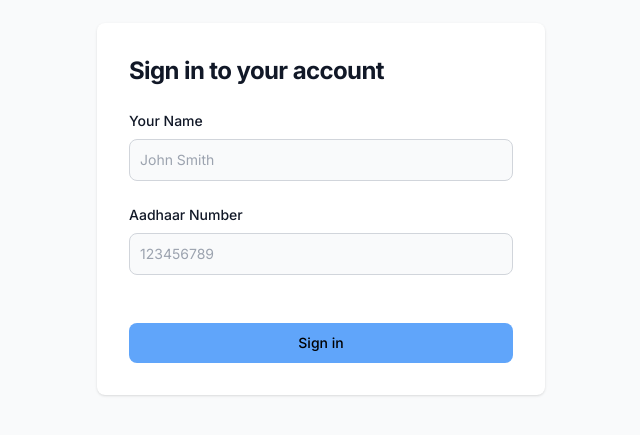
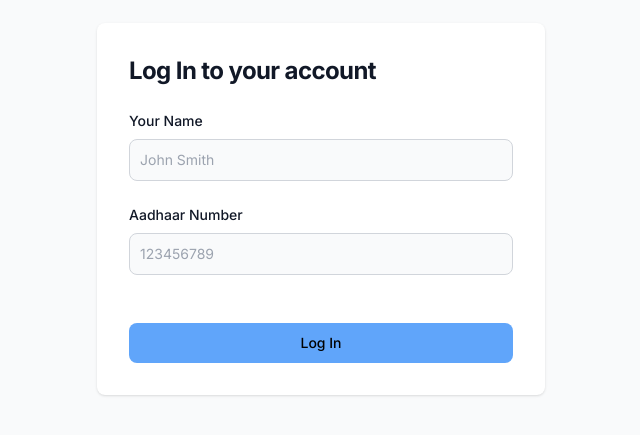
Before and after one commit to EvolutionX-10/medinsync, a Next.js app: page /login in a window 1280 px wide. Shown: the part 191-626 px from the top of the page, without its empty margins (319-959 px from the left). Built offline with nearby package versions, Linux system fonts and the light colour scheme.

Commit message:
Update Navbar and Login components

```diff
--- a/app/hospital/dashboard/page.jsx
+++ /dev/null
@@ -1,16 +0,0 @@
-"use client";
-import React from 'react';
-import Navbar from '@/components/Navbar2';
-import { useHospitalDetails } from '@/store';
-
-const DashboardPage = () => {
-  const { name } = useHospitalDetails();
-  // alert(name);
-  return (
-    <div>
-      <Navbar name={name} />
-    </div>
-  );
-};
-
-export default DashboardPage;
--- a/app/hospital/register/page.jsx
+++ b/app/hospital/register/page.jsx
@@ -29,7 +29,7 @@ export default function RegisterHospital() {
 			setHospitalDetails(data.get("name"), data.get("gstNo"));
 		} else {
 			// redirect("/register");
-			router.push("/hospital/login");
+			// router.push("/hospital/login");
 			console.log("User does not exist");
 		}
 	}
--- a/app/login/page.jsx
+++ b/app/login/page.jsx
@@ -23,6 +23,7 @@ export default function Login() {
 		if (user.status === 200) {
 			// redirect("/dashboard");
 			console.log("User already exists");
+			router.push('/dashboard');
 			// get the form data from formRef and update the store useLoginDetails
 			setLoginDetails(data.get("name"), data.get("aadhaar"));
 		} else {
@@ -39,7 +40,7 @@ export default function Login() {
 					<div className="w-full bg-white rounded-lg shadow dark:border md:mt-0 sm:max-w-md xl:p-0 dark:bg-gray-800 dark:border-gray-700">
 						<div className="p-6 space-y-4 md:space-y-6 sm:p-8">
 							<h1 className="text-xl font-bold leading-tight tracking-tight text-gray-900 md:text-2xl dark:text-white">
-								Sign in to your account
+								Log In to your account
 							</h1>
 							<form className="space-y-4 md:space-y-6" action={addUser} ref={formRef}>
 								<div>
@@ -75,7 +76,7 @@ export default function Login() {
 									type="submit"
 									className="w-full bg-blue-400 hover:bg-primary-700 focus:ring-4 focus:outline-none focus:ring-primary-300 font-medium rounded-lg text-sm px-5 py-2.5 text-center dark:bg-primary-600 dark:hover:bg-primary-700 dark:focus:ring-primary-800"
 								>
-									Sign in
+									Log In
 								</button>
 							</form>
 						</div>
--- a/app/page.jsx
+++ b/app/page.jsx
@@ -5,60 +5,7 @@ import Navbar from "@/components/Navbar";
 export default function Page() {
 	return (
 		<div className="ml-6 lg:ml-20 mr-6 lg:mr-20">
-			{/* Navigation */}
-			{/* <div className="flex items-center justify-between mt-4 ">
-				<div className="flex">
-					<Image src="/logo.svg" alt="" height={50} width={50} className="mr-2" />
-					<p className="hidden lg:block lg:text-[#0075FF] lg:text-2xl mt-3">
-						Med<span className="text-[#7BEE8D]">In</span>Sync
-					</p>
-				</div>
-				<Link href="/login">
-					<button className="rounded-3xl ml-0  bg-[#0075FF] px-16 py-3 text-white">Login</button>
-				</Link>
-			</div>
-
-			{/* Text1 */}
-			{/* <div className="flex flex-col lg:flex-col items-center lg:items-start gap-4">
-				<p className="lg:w-1/4 w-[90vw] text-center lg:text-left mt-20 text-3xl font-medium">
-					Lorem ipsum dolor sit amet, consectetur adipiscing elit.{" "}
-				</p>
-				<p className="text-[#0075FF] text-6xl font-bold">
-					Med<span className="text-[#7BEE8D]">In</span>Sync
-				</p>
-				<p className="w-4/5 text-xl text-center lg:text-left">
-					Lorem ipsum dolor sit amet, consectetur adipiscing elit. Ut et massa mi. Aliquam in hendrerit urna.
-					Pellentesque sit.{" "}
-				</p>
-			</div>
-
-			<div className="flex flex-col items-center lg:flex-row lg:mt-24 lg:justify-between lg:mr-20 mt-24 ">
-				<Image src="/graphic1.svg" alt="" height={250} width={250} className="lg:h-[40vh] lg:w-[40vw] w-[80vw] " />
-				<div className="flex flex-col items-center lg:text-right text-center mt-10 ">
-					<p className="text-4xl font-medium">How does MedInSync helps Hospitals and Patients ?</p>
-					<p className="text-2xl lg:w-[50vw] mt-10 lg:text-right text-center w-4/5">
-						Lorem ipsum dolor sit amet, consectetur adipiscing elit. Ut et massa mi. Aliquam in hendrerit urna.
-						Pellentesque sit. Lorem ipsum dolor sit amet, consectetur adipiscing elit. Ut et massa mi. Aliquam in
-						hendrerit urna. Pellentesque sit. Lorem ipsum dolor sit amet, consectetur adipiscing elit. Ut et massa mi.
-						Aliquam in hendrerit urna. Pellentesque sit.
-					</p>
-				</div>
-			</div>
-
-
-      <div className="flex flex-col items-center lg:flex-row lg:mt-24 lg:justify-between lg:mr-20 mt-24 mb-36">
-				<div className="flex flex-col items-center lg:text-left text-center mt-10 ">
-					<p className="text-4xl font-medium">How does MedInSync helps Hospitals and Patients ?</p>
-					<p className="text-2xl lg:w-[50vw] mt-10 lg:text-left text-center w-4/5">
-						Lorem ipsum dolor sit amet, consectetur adipiscing elit. Ut et massa mi. Aliquam in hendrerit urna.
-						Pellentesque sit. Lorem ipsum dolor sit amet, consectetur adipiscing elit. Ut et massa mi. Aliquam in
-						hendrerit urna. Pellentesque sit. Lorem ipsum dolor sit amet, consectetur adipiscing elit. Ut et massa mi.
-						Aliquam in hendrerit urna. Pellentesque sit.
-					</p>
-				</div>
-        <Image src="/graphic1.svg" alt="" height={250} width={250} className="lg:h-[40vh] lg:w-[40vw] w-[80vw] mt-10 " />
-			</div> */}
-
+			<Navbar />
 			<div className="flex flex-col items-center  justify-center lg:mt-40 gap-4">
 				<p className="text-6xl font-bold text-black">Your</p>
 				<p className="text-6xl font-bold text-[#66CDCC]">Personalised</p>
--- a/components/Navbar.jsx
+++ b/components/Navbar.jsx
@@ -1,6 +1,7 @@
 "use client";
 import React, { useState } from "react";
-import { Link } from "react-scroll";
+// import { Link } from "react-scroll";
+import Link from "next/link";
 
 const Navb = ({ isSticky, toggleMenu, isMenuOpen }) => {
 	return (
```
Also changed, not shown: app/dashboard/users/new/page.jsx (renamed from app/reception/register/page.jsx).
